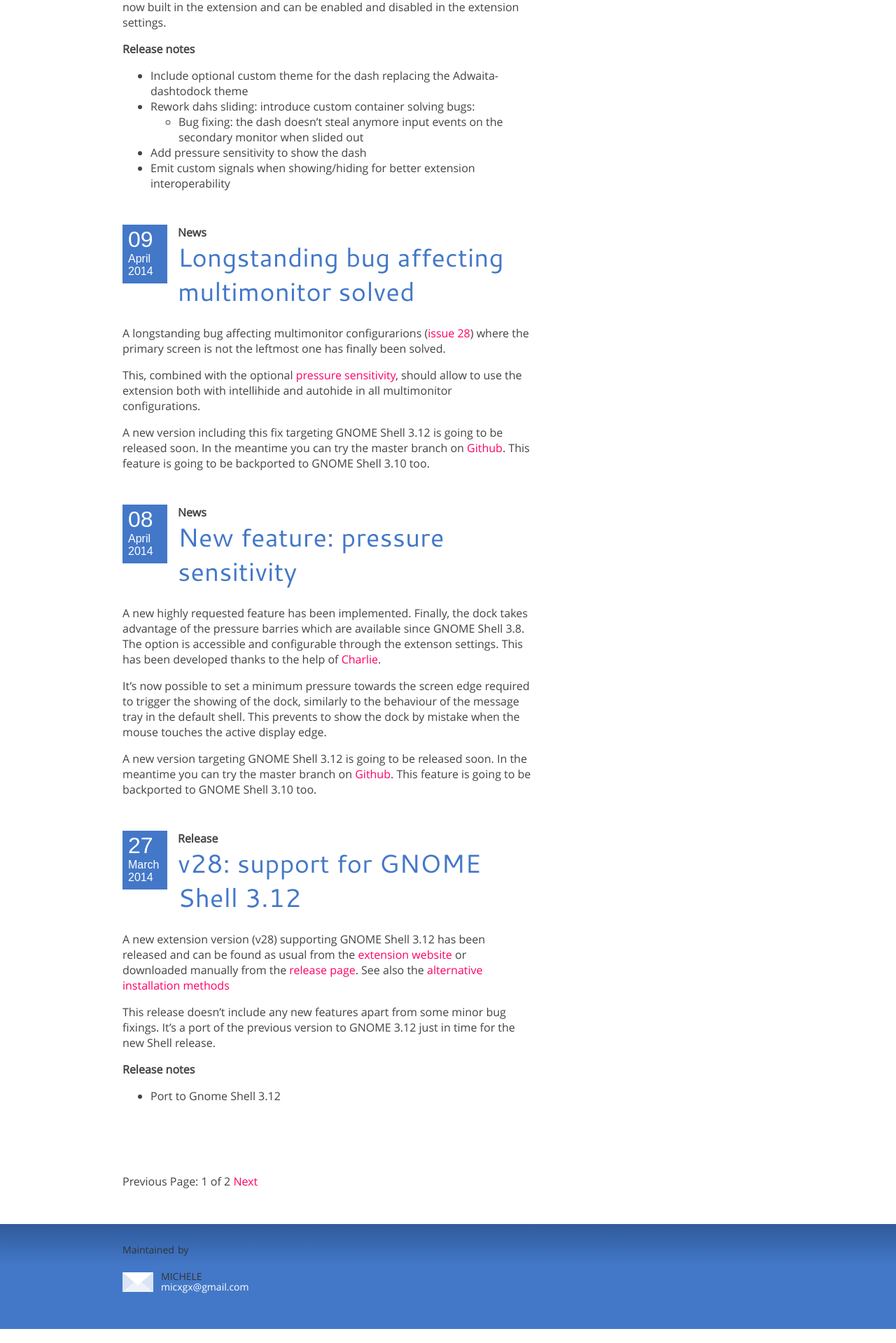
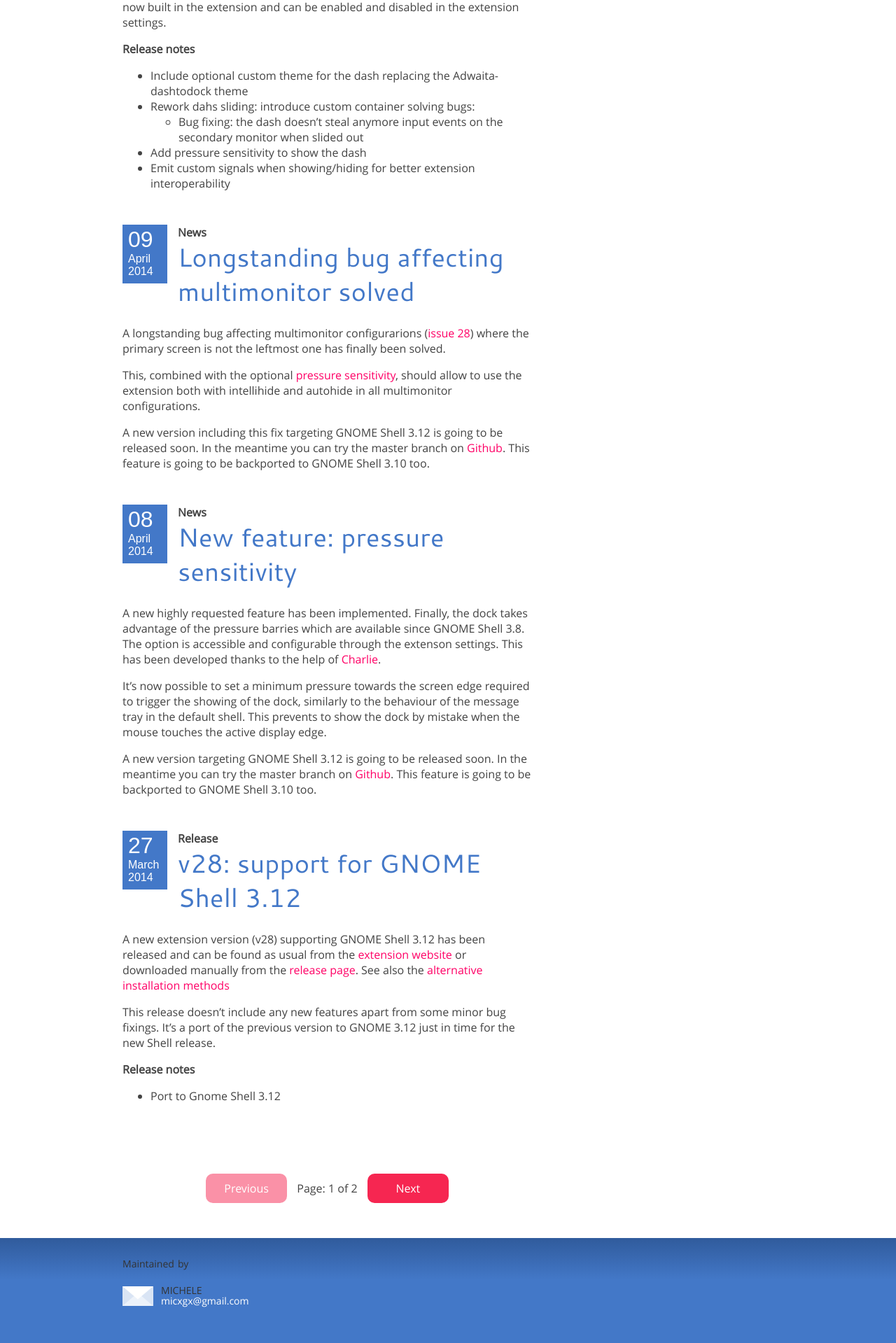
Before and after one commit to micheleg/dash-to-dock, a Jekyll site: the page built from news/index.html, in a window 1280 px wide. Shown: the part 945-2864 px from the top of the page at 70% size. Built offline with Jekyll 4.4.1, drawn with Linux system fonts in a browser that asks for light colours; Markdown is read by kramdown in place of the engine named in the settings; the list of posts is cut into pages by our own code.

Commit message:
Update style of pagination links.
Use button style with half opacity for the unactive ones.

```diff
--- a/_layouts/home.html
+++ b/_layouts/home.html
@@ -55,8 +55,11 @@
 
 {% include link_unit_ads.html %}
 
+<div class="pagination">
 <a class="small-button-link" href="{{ relative }}/news/index.html">All news</a>
 </div>
 
 </div>
+
+</div>
 {% include default_footer.html %}
--- a/css/style.css
+++ b/css/style.css
@@ -292,10 +292,14 @@ a:hover{
     padding-bottom:15px;
 }
 
-a.small-button-link {
-    display:block;
-    width:6em;
-    margin:auto;
+.pagination {
+    text-align: center;
+}
+
+a.small-button-link, span.small-button-link  {
+    display:inline-block;
+    min-width:6em;
+    margin:0px 10px;
     text-align:center;
     padding:10px;
     border-radius:10px;
@@ -304,8 +308,18 @@ a.small-button-link {
     transition: background-color 0.5s ease-in;
 }
 
+/* The ones in a span are unactive buttons */
+span.small-button-link{
+    opacity:0.5;
+}
+
 a.small-button-link:hover {
     background:{{ page.PurplishRed }}
+}
+
+a.small-button-link:hover:active{
+    position: relative;
+    top: 1px;
 }
 
 #donations {
--- a/news/index.html
+++ b/news/index.html
@@ -17,14 +17,14 @@ section: 'news'
 <!-- Pagination links -->
 <div class="pagination">
   {% if paginator.previous_page %}
-    <a href="{{ relative }}{{ paginator.previous_page_path }}" class="previous">Previous</a>
+    <a href="{{ relative }}{{ paginator.previous_page_path }}" class="small-button-link previous">Previous</a>
   {% else %}
-    <span class="previous">Previous</span>
+    <span class="small-button-link previous">Previous</span>
   {% endif %}
   <span class="page_number ">Page: {{ paginator.page }} of {{ paginator.total_pages }}</span>
   {% if paginator.next_page %}
-    <a href="{{ relative }}{{ paginator.next_page_path }}" class="next">Next</a>
+    <a href="{{ relative }}{{ paginator.next_page_path }}" class="small-button-link next">Next</a>
   {% else %}
-    <span class="next ">Next</span>
+    <span class="small-button-link next">Next</span>
   {% endif %}
 </div>
```
Also changed, not shown: _layouts/post.html (+5 -4 lines).
